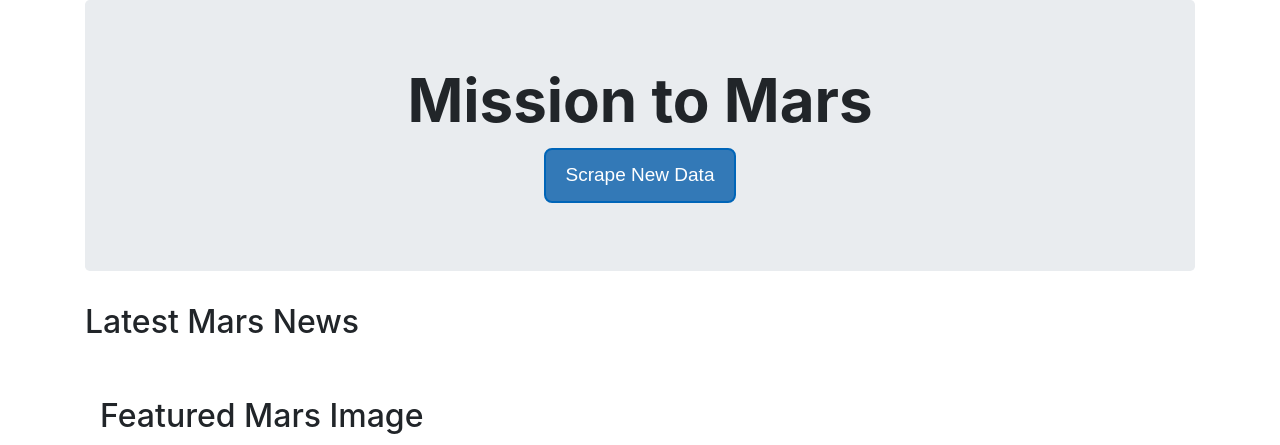
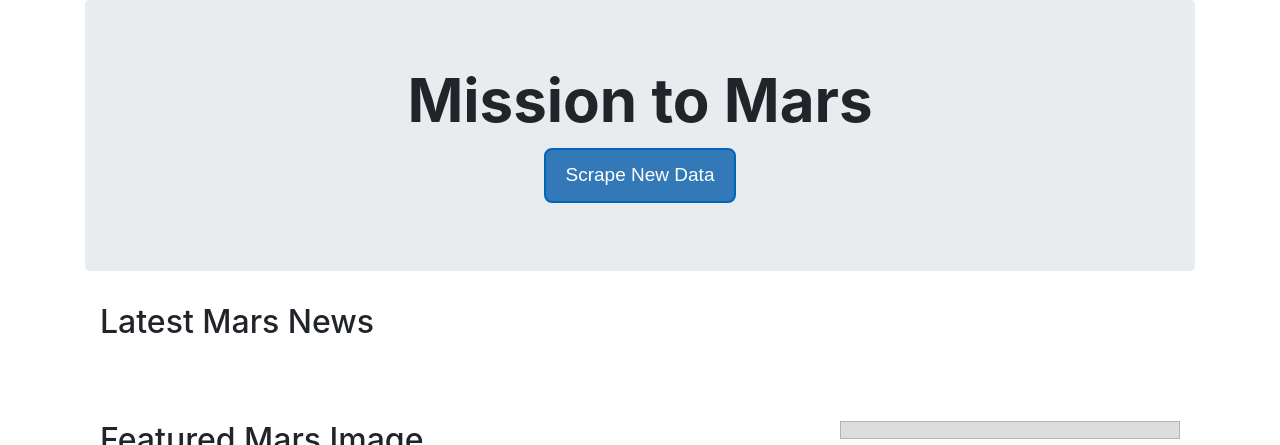
Before and after one commit to danielgarza22/Web-Scraping-Challenge, a Flask app: template Missions_to_Mars/templates/index.html in a window 1280 px wide. Shown: the top 445 px of the page. Run offline with Flask 2, Linux system fonts and the light colour scheme; the template is opened without the code that fills it, so the values that code supplies are empty; some libraries are stand-ins or nearby versions.

Commit message:
Final Update

```diff
--- a/Missions_to_Mars/templates/css/style.css
+++ b/Missions_to_Mars/templates/css/style.css
@@ -17,6 +17,15 @@ button {
     border-radius: 8px;
   }
 
-  .default:hover {
+.default:hover {
     background: #e7e7e7;
-  }
+}
+
+.tab_for {
+    text-align: left;
+    border: 1px #b6b4b4 solid;
+    font: 10px sans-serif;
+    padding: 8px;
+    border-collapse: collapse;
+    background-color: #dddddd;
+}
--- a/Missions_to_Mars/templates/index.html
+++ b/Missions_to_Mars/templates/index.html
@@ -20,35 +20,39 @@
     <body>
         <div class="container">
             <div class=" jumbotron text-center">
-                <h1 >Mission to Mars</h1>
+                <h1>Mission to Mars</h1>
                 <div>
-                   <a href="/scrape"> <button type="button">Scrape New Data</button> </a>
+                   <a href="/scrape"> <button type="button">Scrape New Data</button></a>
                 </div>
             </div>
         <div>
-
         <div class="container">
             <div class="row">
-                <div>
+                <div class="col-md-12">
                     <h2>Latest Mars News</h2>
                     {{mars.title}}<br>
                     {{mars.paragraph}}<br>
                 </div>
             </div>
+            <br>
             <div class="row">
                 <div class="col-md-8">
+                    <div>
                         <h2>Featured Mars Image</h2>
                         <img src="{{mars.image}}" alt="Mars Featured Image">
                     </div>
+                </div>
                 <div class="col-md-4">
-                    <div class="table-responsive">
+                    <div class="table-responsive tab_for">
                         {{mars.facts | safe}}
                     </div>
                 </div>
             </div>
-
+            <br>
         <div class="row">
-            <h2>Mars Hemispheres</h2><br>
+            <div class="col-md-12">
+                <h2>Mars Hemispheres</h2>
+            </div>
         </div>
             <div class="row">
                 <div class="col-md-3">
```
Also changed, not shown: Missions_to_Mars/Mission to Mars Project (Screenshot).jpg (added). Lines whose indentation alone changed are shown as unchanged.
